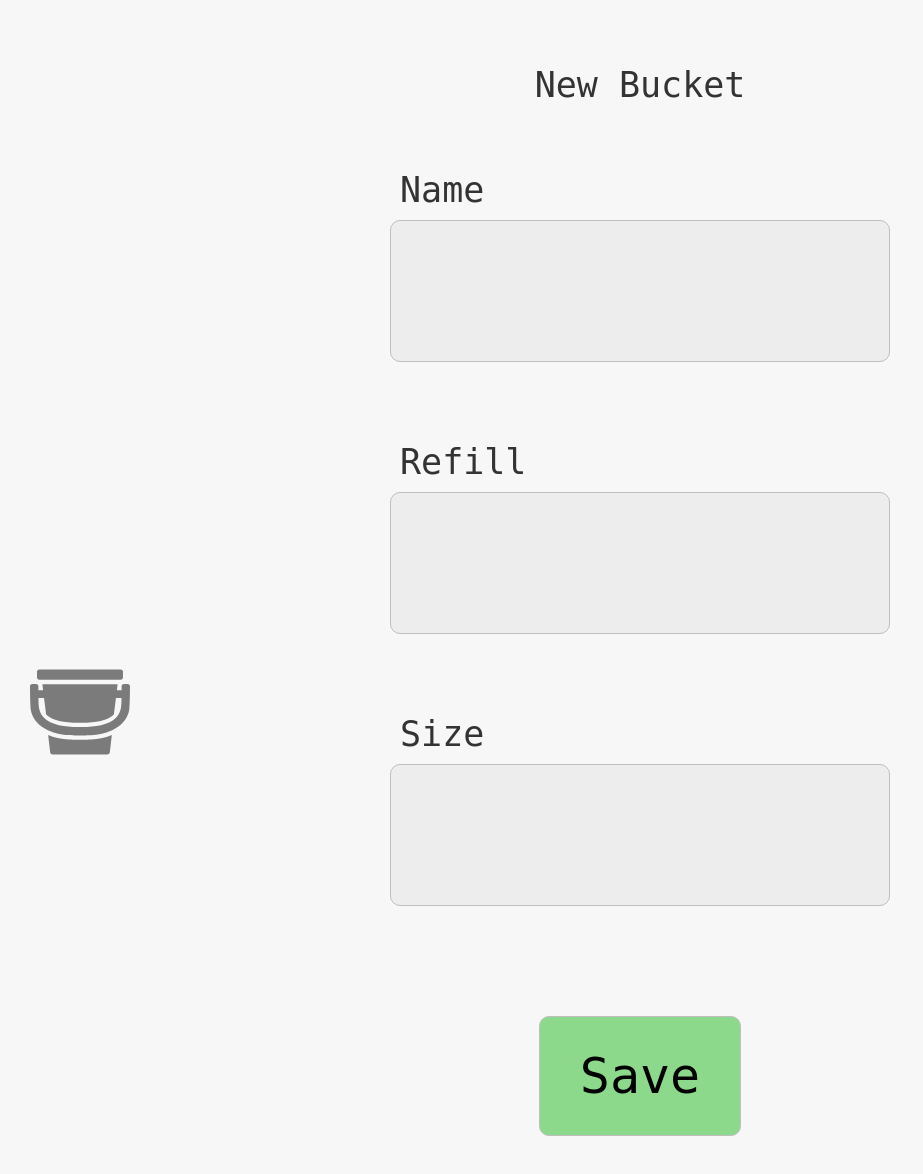
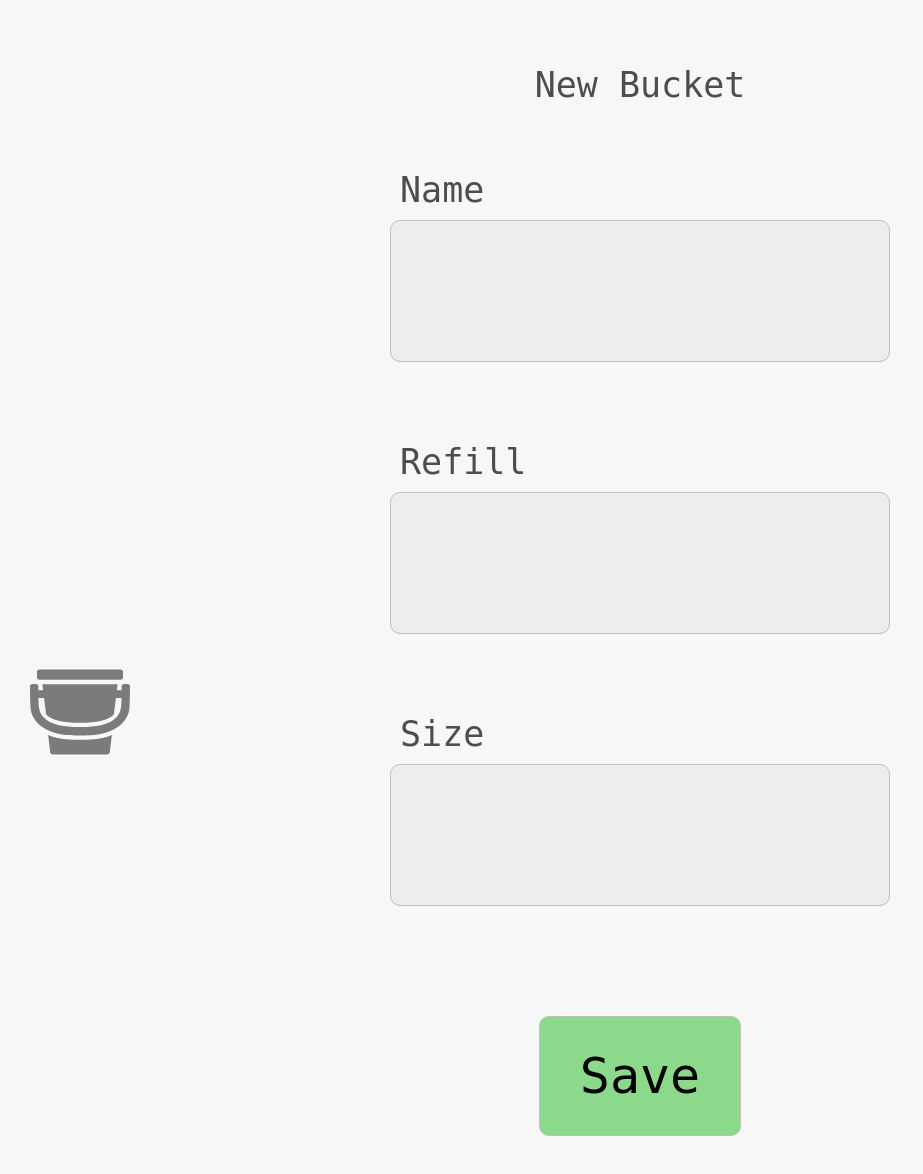
Before and after one commit to bryanchambers/buckets, a Flask app: page /buckets/new in a window 1280 px wide. Shown: the whole page, without its empty margins (0-923 px from the left). Run offline with Flask 2, Linux system fonts and the light colour scheme; some libraries are stand-ins or nearby versions.

Commit message:
Updated bucket styling

```diff
--- a/static/style.css
+++ b/static/style.css
@@ -2,14 +2,13 @@ body {
     background: #f7f7f7;
 	font-family: monospace;
     font-size: 35px;
-    color: #333333;
+    color: #4d4d4d;
 }
 
 #wrapper {
     width:  95%;
     margin: 0 auto;
     padding: 0px;
-    margin-bottom
 }
 
 .txt-center {
```
